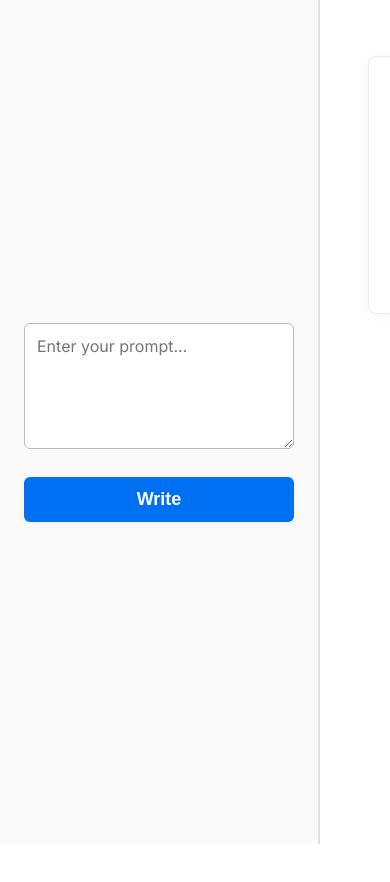
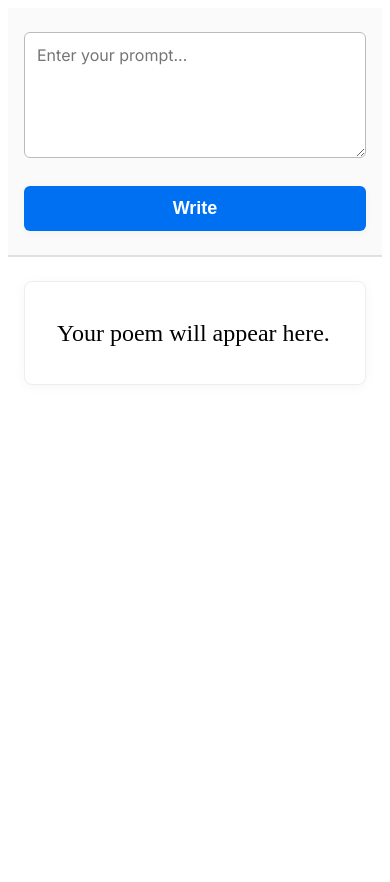
Before and after one commit to davidvolta/jdevans, a Next.js app in the folder frontend/: page / in a window 390 px wide. Shown: the top 882 px of the page. After the commit the page ends 860 px from the top, so only its background shows below. Built offline with nearby package versions, Linux system fonts and the light colour scheme.

Commit message:
Version Control Nightmare 2

```diff
--- a/frontend/app/globals.css
+++ b/frontend/app/globals.css
@@ -29,6 +29,40 @@
   background: white;
   min-height: 100vh;
   overflow: auto;
+}
+
+/* Mobile responsive breakpoint */
+@media (max-width: 768px) {
+  .layout {
+    flex-direction: column;
+  }
+
+  .left-column {
+    position: relative;
+    width: 100%;
+    min-width: 100%;
+    max-width: 100%;
+    height: auto;
+    min-height: auto;
+    border-right: none;
+    border-bottom: 2px solid #e0e0e0;
+    padding: 24px 16px;
+  }
+
+  .right-column {
+    margin-left: 0;
+    padding: 24px 16px;
+    min-height: auto;
+  }
+
+  .poem-display {
+    padding: 20px;
+    font-size: 18px;
+  }
+
+  .poem-body {
+    font-size: 18px;
+  }
 }
 
 .prompt-form {
```
